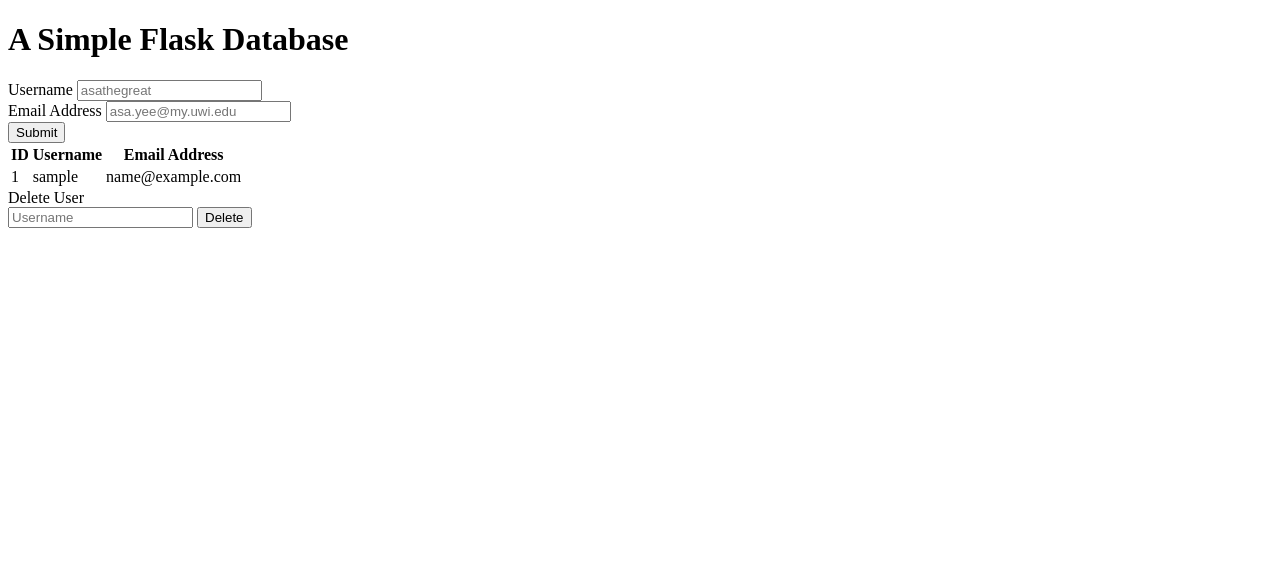
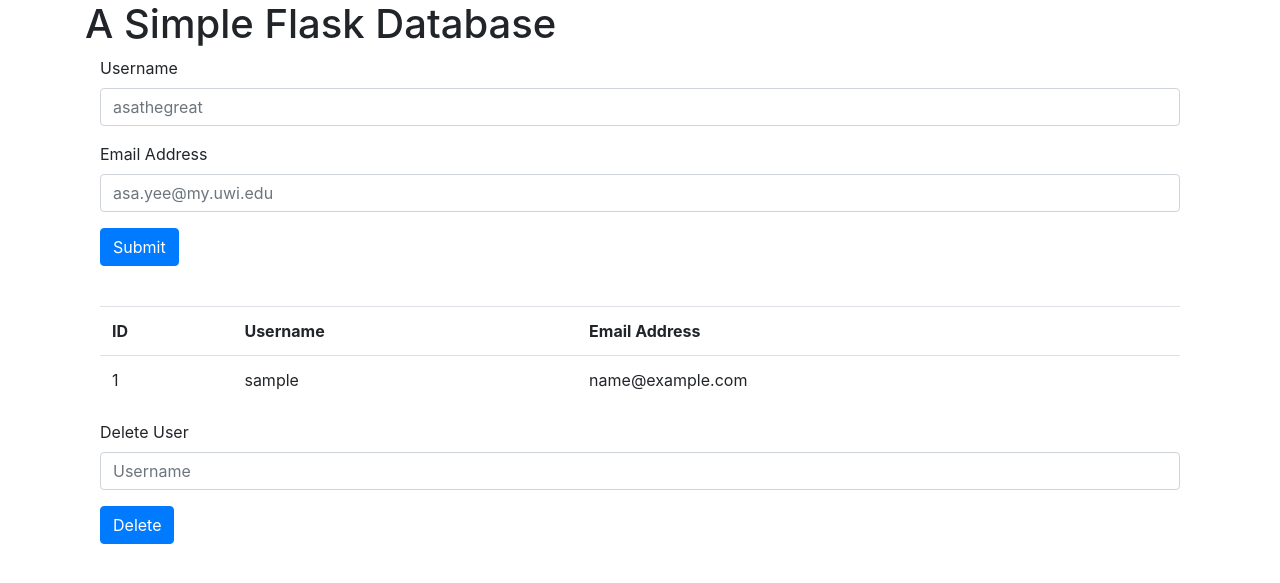
Before and after one commit to sexygod/cloudAss, a Flask app: page / in a window 1280 px wide. Shown: the top 583 px of the page. Run offline with Flask 2, Linux system fonts and the light colour scheme; tables that the repository leaves empty hold one stand-in row (values such as "Sample post"); some libraries are stand-ins or nearby versions.

Commit message:
Add files via upload

```diff
--- a/simpleFlaskDatabase/app/models.py
+++ b/simpleFlaskDatabase/app/models.py
@@ -1,3 +1,6 @@
+#code partially taken from SQLAlchemy Quickstart page
+#Source: http://flask-sqlalchemy.pocoo.org/2.3/quickstart/
+
 from flask_sqlalchemy import SQLAlchemy
 
 db = SQLAlchemy()
--- a/simpleFlaskDatabase/app/templates/index.html
+++ b/simpleFlaskDatabase/app/templates/index.html
@@ -7,25 +7,33 @@
     <meta name="description" content="Simple Database">
     <meta name="author" content="Asa Yee">
 
+    <link rel="stylesheet" href="https://stackpath.bootstrapcdn.com/bootstrap/4.3.1/css/bootstrap.min.css" integrity="sha384-ggOyR0iXCbMQv3Xipma34MD+dH/1fQ784/j6cY/iJTQUOhcWr7x9JvoRxT2MZw1T" crossorigin="anonymous">
+
   </head>
 
   <body>
+    <div class="container">
       <h1>A Simple Flask Database</h1>
-    <div id="mainForm">
-      <form class="" action="/post_user" method="post">
+      <div class="container">
+        <form action="/post_user" method="post">
+          <div class="form-group">
             <label>Username</label>
-        <input type="text" name="username" placeholder="asathegreat"><br>
+            <input type="text" name="username" placeholder="asathegreat" class="form-control">
+          </div>
+          <div class="form-group">
             <label>Email Address</label>
-        <input type="text" name="email" placeholder="asa.yee@my.uwi.edu"><br>
-        <input type="submit" name="submitButton" value="Submit">
+            <input type="text" name="email" placeholder="asa.yee@my.uwi.edu" class="form-control">
+          </div>
+          <input type="submit" name="submitButton" value="Submit" class="btn btn-primary">
         </form>
       </div>
-    <div class="">
-      <table>
+      <div class="container" style="margin-top: 40px;">
+
+        <table class="table">
           <tr>
-          <th>ID</th>
-          <th>Username</th>
-          <th>Email Address</th>
+            <th scope="col">ID</th>
+            <th scope="col">Username</th>
+            <th scope="col">Email Address</th>
           </tr>
           {% for u in user %}
           <tr>
@@ -36,12 +44,17 @@
           {% endfor %}
         </table>
       </div>
-    <div class="">
-      Delete User
-      <form class="" action="/delete_user" method="post">
-        <input type="text" name="username" placeholder="Username">
-        <input type="submit" name="deleteButton" value="Delete">
+      <div class="container">
+        <label>Delete User</label>
+        <form action="/delete_user" method="post">
+          <div class="form-group">
+            <div class="form-group">
+              <input type="text" name="username" placeholder="Username" class="form-control">
+            </div>
+            <input type="submit" name="deleteButton" value="Delete" class="btn btn-primary">
+          </div>
         </form>
+      </div>
     </div>
   </body>
 </html>
```
Also changed, not shown: simpleFlaskDatabase/sources.txt (added, +11 -0 lines). Lines whose indentation alone changed are shown as unchanged.
